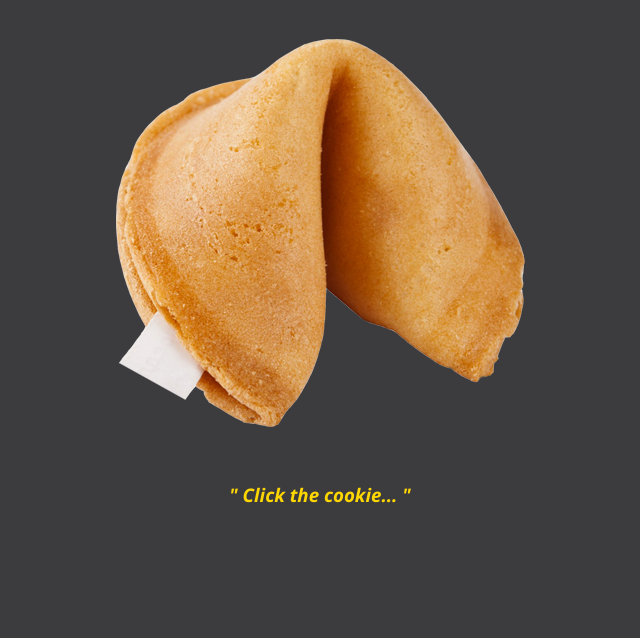
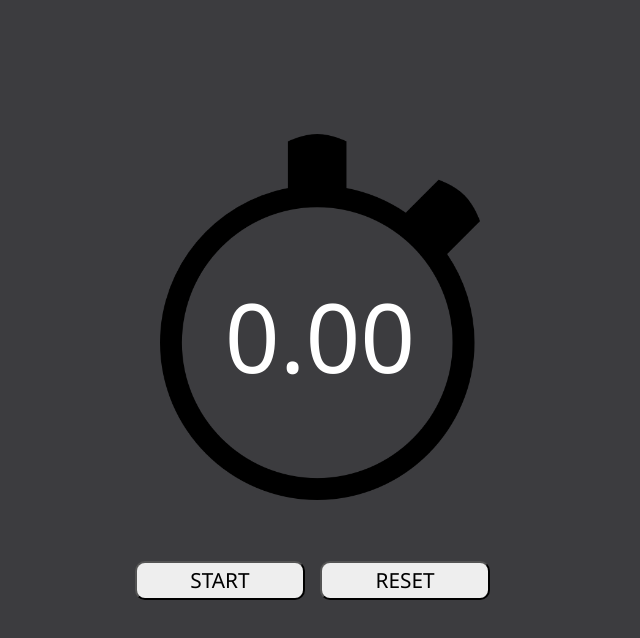
Before and after one commit to FernandoROL/my-first-react-app, a React (Create React App) app: page / in a window 1280 px wide. Shown: the top 638 px of the page, without its empty margins (320-960 px from the left). Built offline with nearby package versions, Linux system fonts and the light colour scheme.

Commit message:
cronometer

```diff
--- a/src/App.js
+++ b/src/App.js
@@ -1,44 +1,56 @@
 import React, { Component } from "react";
-import { fortunes } from "./assets/fortunes";
 
 class App extends Component {
 
   constructor(props) {
     super(props);
     this.state = {
-      phraseText: 'Click the cookie...'
-    };
-    this.phrase = fortunes;
-
-    this.biscuitFortune = this.biscuitFortune.bind(this);
+      number: 0,
+      button: 'START'
+    }
+    this.timer = null;
+    this.start = this.start.bind(this);
+    this.reset = this.reset.bind(this);
   }
 
-  biscuitFortune(){
+  start() {
     let state = this.state;
-    let randomNumber = Math.floor(Math.random() * this.phrase.length);
-    state.phraseText = this.phrase[randomNumber];
+
+    if (this.timer !== null) {
+      clearInterval(this.timer);
+      this.timer = null;
+      state.button = "START";
+    } else {
+        this.timer = setInterval(() => {
+        let state = this.state;
+        state.number += 0.01;
+        this.setState(state);
+      }, 10);
+      state.button = "PAUSE"
+    }
+
+    this.setState(state);
+  }
+
+  reset() {
+    if (this.timer !== null) {
+      clearInterval(this.timer);
+      this.timer = null;
+    }
+    let state = this.state;
+    state.number = 0;
+    state.button = "START";
     this.setState(state);
   }
 
   render() {
     return (
-      <div className="main">
-        <Botao btnAction={this.biscuitFortune} name='Give me fortune'/>
-        <h3 className="phrase">{`" ${this.state.phraseText} "`}</h3>
-      </div>
-    );
-  }
-}
-
-class Botao extends Component {
-  render() {
-    return (
-      <div>
-        <div className="container">
-          <img id="biscuit" src={require("./assets/biscoito.png")} />
-          <div className="middle">
-            <button id="fortune-button" onClick={this.props.btnAction}>{this.props.name}</button>
-          </div>
+      <div className="container">
+        <img className="cronometro" src={require('./assets/cronometro.png')}></img>
+        <a className="timer">{this.state.number.toFixed(2)}</a>
+        <div className="areaBtn">
+          <a className="acoes" onClick={this.start}>{this.state.button}</a>
+          <a className="acoes" onClick={this.reset}>RESET</a>
         </div>
       </div>
     );
--- a/src/assets/fortunes.js
+++ /dev/null
@@ -1,32 +0,0 @@
-export const fortunes = [
-    "Good things are coming your way soon.",
-    "You will find peace in unexpected places.",
-    "Your hard work will soon pay off.",
-    "A great opportunity is on the horizon.",
-    "Success is closer than you think.",
-    "New adventures are awaiting you.",
-    "Happiness begins with a positive mindset.",
-    "Your kindness will lead to unexpected rewards.",
-    "You will soon meet someone who inspires you.",
-    "An old friend will bring you good news.",
-    "A fresh start is on its way to you.",
-    "Your future is as bright as you make it.",
-    "Believe in yourself and success will follow.",
-    "Something wonderful is about to happen.",
-    "A surprise awaits you around the corner.",
-    "Your next adventure will bring happiness.",
-    "You are on the path to something great.",
-    "Good fortune will soon be in your hands.",
-    "Someone will appreciate your efforts soon.",
-    "Your positive energy attracts good things.",
-    "An unexpected gift will bring you joy.",
-    "Trust in your intuition; it won't fail you.",
-    "New experiences will shape your future.",
-    "A peaceful moment will fill you with calm.",
-    "Patience will lead to beautiful things.",
-    "Happiness is in the little moments.",
-    "You are capable of incredible things.",
-    "Unexpected kindness will change your day.",
-    "You are stronger than you realize.",
-    "A great change is coming into your life."
-  ];
--- a/src/index.css
+++ b/src/index.css
@@ -2,34 +2,6 @@ body {
     background-color: rgb(60, 60, 63);
     color: white;
     font-family: 'Segoe UI', Tahoma, Geneva, Verdana, sans-serif;
-}
-
-.main {
-    display: flex;
-    flex-direction: column;
-    width: 100%;
-    justify-content: center;
-    align-items: center;
-}
-
-.container {
-    position: relative;
-}
-
-.phrase {
-    color: gold;
-    font-style: italic;
-}
-
-.middle {
-    transition: .5s ease;
-    opacity: 0;
-    position: absolute;
-    top: 50%;
-    left: 50%;
-    transform: translate(-50%, -50%);
-    -ms-transform: translate(-50%, -50%);
-    text-align: center;
 }
 
 button {
@@ -44,29 +16,47 @@ button:hover {
     border-color: #888;
 }
 
-#biscuit {
-    background: transparent;
-    border: none;
-    transition: .3s;
+.container{
+    display: flex;
+    flex-direction: column;
+    width: 1;
+    align-items: center;
+    justify-content: center;
 }
 
-#fortune-button {
-    padding: 1rem;
+.cronometro {
+    width: 20rem;
+    padding-top: 10%;
+    filter: invert();
+    z-index: -1;
 }
 
-.container:hover #biscuit {
-    opacity: 0.5;
+.timer {
+    font-size: 6rem;
+    margin-top: -230px;
 }
 
-.container:hover .middle {
-    opacity: 1;
+.areaBtn {
+    margin-top: 10rem;
+    display: flex;
 }
 
-#fortune-button {
-    font-weight: bold;
+.acoes {
+    width: 10rem;
+    color: black;
+    background-color: #EEE;
+    font-size: 1.3rem;
+    text-align: center;
+    border: outset 2px black;
+    border-radius: 10px;
+    margin: 0 15px 15px 0;
+    cursor: pointer;
+    padding: 3.14px;
+    transition: background-color 0.3s;
 }
 
-#fortune-button:hover {
-    background: goldenrod;
-    color: #000000;
+.acoes:hover {
+    opacity: .9;
+    background-color: #CCC;
+    border-color: #ddd;
 }
```
Also changed, not shown: src/assets/biscoito.png (deleted), src/assets/cronometro.png (added).
